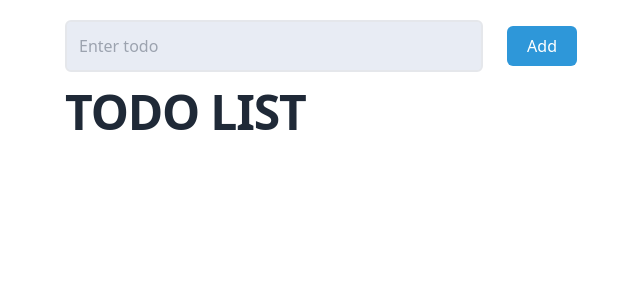
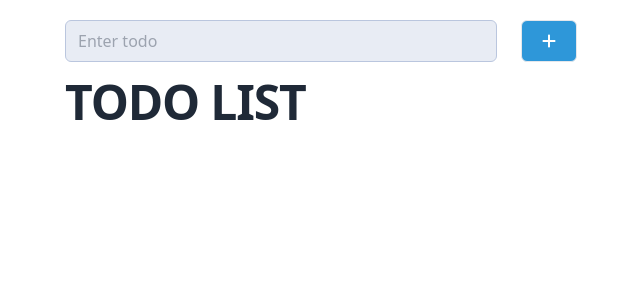
Before and after one commit to stinanerin/todo-list, a React (Vite) app: page / in a window 1280 px wide. Shown: the top 300 px of the page, without its empty margins (319-959 px from the left). Built offline with nearby package versions, Linux system fonts and the light colour scheme.

Commit message:
Update design system for btn component

```diff
--- a/package.json
+++ b/package.json
@@ -10,6 +10,8 @@
     "preview": "vite preview"
   },
   "dependencies": {
+    "@fortawesome/free-solid-svg-icons": "^6.4.2",
+    "@fortawesome/react-fontawesome": "^0.2.0",
     "react": "^18.2.0",
     "react-dom": "^18.2.0"
   },
--- a/src/components/Button.jsx
+++ b/src/components/Button.jsx
@@ -1,9 +1,44 @@
-const Button = ({ text, color, onClick = () => {} }) => {
-    const buttonClasses = `h-full px-5 py-2 ${color} text-white font-medium rounded-md`;
+import { FontAwesomeIcon } from "@fortawesome/react-fontawesome";
+import {
+    faPencil,
+    faTrashCan,
+    faPlus,
+} from "@fortawesome/free-solid-svg-icons";
+
+const Button = ({ type, aria, onClick = () => {} }) => {
+    let buttonDesign = {};
+
+    switch (type) {
+        case "edit":
+            buttonDesign = {
+                content: <FontAwesomeIcon icon={faPencil} />,
+                classes: "bg-warning text-white border",
+                aria,
+            };
+            break;
+        case "delete":
+            buttonDesign = {
+                content: <FontAwesomeIcon icon={faTrashCan} />,
+                classes: "bg-transparent text-danger border border-danger",
+                aria,
+            };
+            break;
+        default:
+            buttonDesign = {
+                content: <FontAwesomeIcon icon={faPlus} />,
+                classes: "bg-primary text-white border",
+                aria,
+            };
+            break;
+    }
 
     return (
-        <button onClick={onClick} className={buttonClasses}>
-            {text}
+        <button
+            onClick={onClick}
+            className={`h-full px-5 py-2 font-medium rounded-md ${buttonDesign.classes}`}
+            aria-label={buttonDesign.aria}
+        >
+            {buttonDesign.content}
         </button>
     );
 };
--- a/src/components/NewTodoForm.jsx
+++ b/src/components/NewTodoForm.jsx
@@ -15,6 +15,7 @@ const NewTodoForm = ({
     const handleSubmit = (e) => {
         e.preventDefault();
 
+        // If a todoTitle is passed - the form is used to edit an exisiting todo
         if (todoTitle) {
             updateTodoTitle(id, newItem);
             toggleEditTodo(id);
@@ -31,7 +32,9 @@ const NewTodoForm = ({
     return (
         <form
             onSubmit={handleSubmit}
-            className="flex justify-center items-center gap-6"
+            className={`flex justify-between items-center gap-6 ${
+                todoTitle && "mb-4"
+            }`}
         >
             {/*
                 onChange in react is triggered every time we click a key (in v.js we use onInput)
@@ -41,10 +44,10 @@ const NewTodoForm = ({
                 value={newItem}
                 onChange={(e) => setNewItem(e.target.value)}
                 type="text"
-                className="w-full border-2 rounded-md px-3 py-3 bg-[#E8ECF4] backdrop-blur-lg"
+                className={`w-full border border-grey_300 rounded-md px-3 py-2 bg-grey_100 backdrop-blur-lg`}
                 placeholder="Enter todo"
             />
-            <Button text="Add" color="bg-primary" classes="" />
+            <Button type="add" aria="Add todo" />
         </form>
     );
 };
--- a/src/components/TodoItem.jsx
+++ b/src/components/TodoItem.jsx
@@ -25,15 +25,15 @@ const TodoItem = ({
                 onClick={deleteTodo(id);}
             */}
             <Button
-                text="Edit"
-                color="bg-secondary"
+                type="edit"
+                aria="Edit todo"
                 onClick={() => {
                     toggleEditTodo(id);
                 }}
             />
             <Button
-                text="Delete"
-                color="bg-danger"
+                type="delete"
+                aria="Delete todo"
                 onClick={() => {
                     deleteTodo(id);
                 }}
--- a/tailwind.config.js
+++ b/tailwind.config.js
@@ -7,7 +7,10 @@ export default {
             colors: {
                 primary: "#2E97D9",
                 secondary: "#6C757D",
-                danger: "#d92e2e",
+                warning: "#f7941e",
+                danger: "#fc3544",
+                grey_100: "#E8ECF4",
+                grey_300: "#bac6de",
                 // Add more color variables as needed
             },
         },
```
Also changed, not shown: src/index.css (+7 -0 lines), 1 other file (tests, documents, lock files or other folders).
